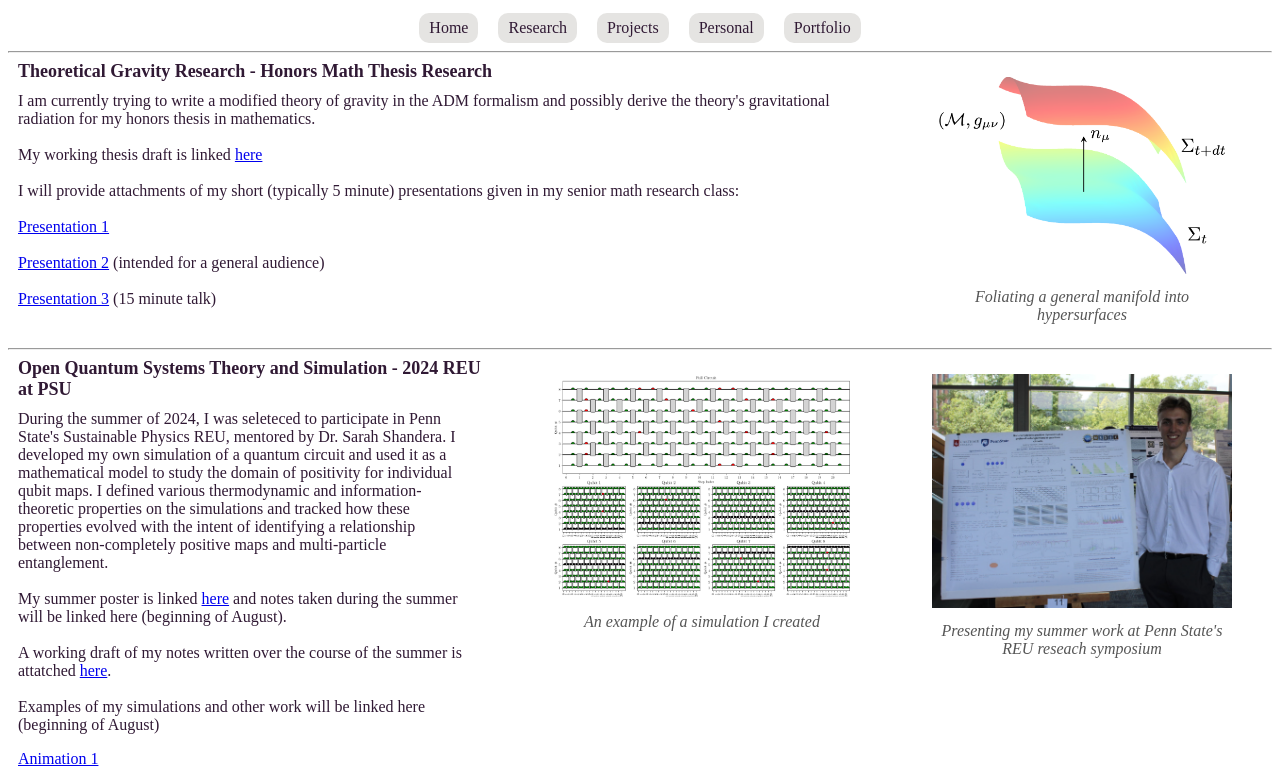
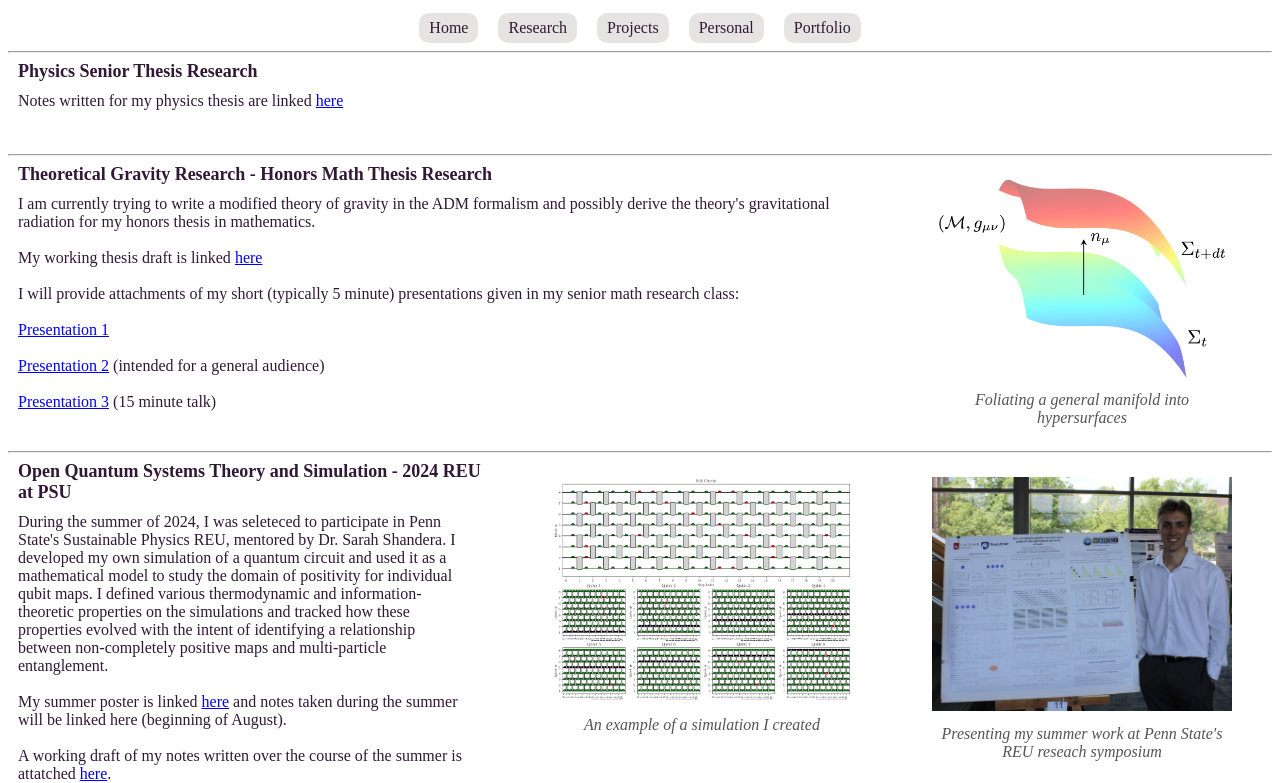
Before and after one commit to AndrewValentini/website, a plain HTML site: page research_home.html in a window 1280 px wide. Shown: the part 55-838 px from the top of the page. Drawn offline with Linux system fonts and the light colour scheme.

Commit message:
Added physics thesis notes

```diff
--- a/research_home.html
+++ b/research_home.html
@@ -115,7 +115,19 @@
     </div>
     <hr>
 
+    <div class="section-container">
+      <div class="section-body">
+        <div class="section-heading">
+          <b>Physics Senior Thesis Research</b>
+        </div>
+        Notes written for my physics thesis are linked <a class="link" href="Materials/Notes_on_CMB_Statistics.pdf">here</a>
+        <br>
+    </div>
+    </div>
+    <br>
+    <br>
 
+    <hr>
 
     <div class="section-container">
       <div class="section-body">
```
Also changed, not shown: 2 other files.
